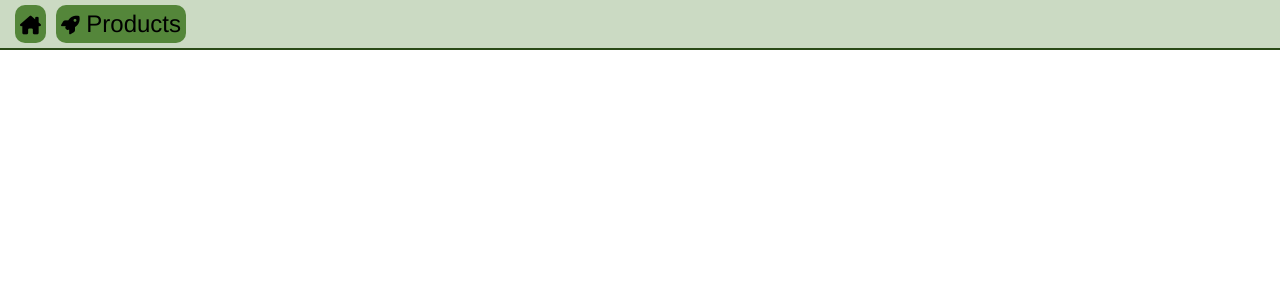
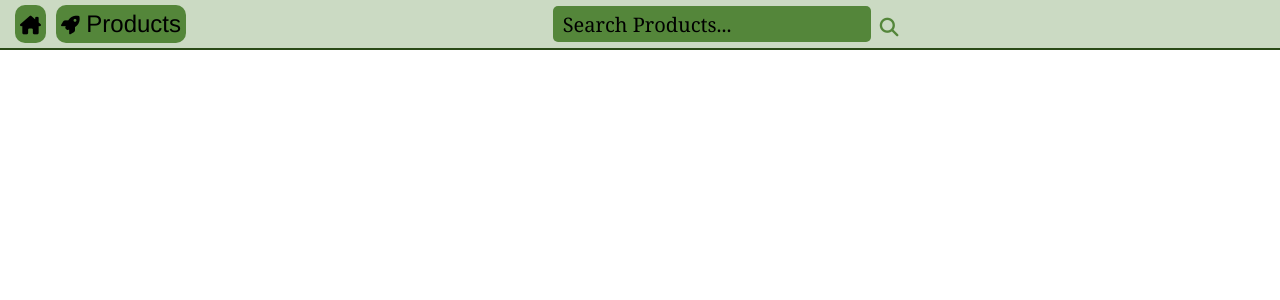
Before and after one commit to suwanshree/cosmic-hunt, a React (Create React App) app in the folder frontend/: page /products in a window 1280 px wide. Shown: the top 300 px of the page. Built offline with nearby package versions, Linux system fonts and the light colour scheme; no server answers.

Commit message:
Search bar and context added

```diff
--- a/frontend/src/components/Navigation/Navigation.css
+++ b/frontend/src/components/Navigation/Navigation.css
@@ -451,3 +451,90 @@ h1 {
     transform: scale(0.8);
   }
 }
+
+.search-bar {
+  display: flex;
+  flex-direction: row;
+  width: 500px;
+  justify-content: center;
+  border-radius: 3px;
+}
+
+.search-input {
+  display: block;
+  border-top-style: hidden;
+  border-right-style: hidden;
+  border-left-style: hidden;
+  border-bottom-style: hidden;
+  background-color: rgb(84, 134, 58);
+  border-radius: 5px;
+  padding: 0 10px;
+  font-size: 20px;
+  font-weight: 200;
+  color: black;
+}
+
+.search-input-textarea {
+  display: block;
+  height: 100px;
+  width: 100%;
+  background-color: rgb(84, 134, 58);
+  border-radius: 3px;
+  font-size: 20px;
+  font-weight: 200;
+  color: black;
+}
+
+.search-input:hover {
+  box-shadow: 0 0 5px rgb(108, 202, 121);
+  -webkit-text-fill-color: black;
+}
+
+.search-input:active {
+  box-shadow: 0 0 5px rgb(108, 202, 121);
+  -webkit-text-fill-color: black;
+}
+
+.search-input:focus {
+  outline: none;
+  box-shadow: 0 0 5px rgb(108, 202, 121);
+  -webkit-text-fill-color: black;
+}
+
+.search-input-text:hover {
+  box-shadow: 0 0 5px rgb(108, 202, 121);
+  -webkit-text-fill-color: black;
+}
+
+.search-submit {
+  position: center;
+  display: inline-block;
+  color: rgb(84, 134, 58);
+  font-size: 25px;
+  text-decoration: none;
+  text-transform: uppercase;
+  overflow: hidden;
+  transition: 0.5s;
+  margin-left: 3px;
+  letter-spacing: 4px;
+  border-radius: 5px;
+}
+
+.search-submit:hover {
+  border-radius: 5px;
+  color: rgb(108, 202, 121);
+  text-shadow: 0 0 5px rgb(108, 202, 121);
+}
+
+::placeholder { /* Chrome, Firefox, Opera, Safari 10.1+ */
+  color: black;
+  opacity: 1; /* Firefox */
+}
+
+:-ms-input-placeholder { /* Internet Explorer 10-11 */
+  color: black;
+}
+
+::-ms-input-placeholder { /* Microsoft Edge */
+  color: black;
+}
--- a/frontend/src/components/Navigation/index.js
+++ b/frontend/src/components/Navigation/index.js
@@ -1,15 +1,23 @@
-import React from "react";
-import { NavLink } from "react-router-dom";
+import React, { useContext } from "react";
+import { NavLink, useHistory } from "react-router-dom";
 import { useSelector } from "react-redux";
 import ProfileButton from "./ProfileButton";
 import LoginFormModal from "../LoginFormModal";
 import SignupFormModal from "../SignupFormModal";
 import NewProductFormModal from "../NewProductFormModal";
+import { SearchContext } from "../../context/Search";
 import DemoUser from "../DemoUser";
 import "./Navigation.css";
 
 function Navigation({ isLoaded }) {
   const sessionUser = useSelector((state) => state.session.user);
+  const history = useHistory();
+  const { setCurrentSearch } = useContext(SearchContext);
+
+  const onSearch = async (e) => {
+    e.preventDefault();
+    history.push("/products");
+  };
 
   let sessionLinks;
   if (sessionUser) {
@@ -41,6 +49,17 @@ function Navigation({ isLoaded }) {
               <i className="fa-solid fa-rocket"></i> Products
             </NavLink>
           </div>
+          <form className="search-bar" onSubmit={onSearch}>
+            <input
+              onChange={(e) => setCurrentSearch(e.target.value)}
+              type="text"
+              className="search-input"
+              placeholder="Search Products..."
+            />
+            <button className="search-submit" type="submit">
+              <i className="fa-solid fa-magnifying-glass"></i>
+            </button>
+          </form>
           <div>{isLoaded && sessionLinks}</div>
         </li>
       </ul>
--- /dev/null
+++ b/frontend/src/context/Search.js
@@ -0,0 +1,15 @@
+import { useState, createContext } from 'react';
+
+export const SearchContext = createContext();
+
+export const SearchProvider = props => {
+    const [currentSearch, setCurrentSearch] = useState("");
+
+    return (
+        <SearchContext.Provider
+            value={{ currentSearch, setCurrentSearch }}
+        >
+            {props.children}
+        </SearchContext.Provider>
+    )
+}
--- a/frontend/src/index.js
+++ b/frontend/src/index.js
@@ -5,7 +5,7 @@ import { Provider } from "react-redux";
 import { BrowserRouter } from "react-router-dom";
 import App from "./App";
 import { ModalProvider } from "./context/Modal";
-
+import { SearchProvider } from "./context/Search";
 import configureStore from "./store";
 import { restoreCSRF, csrfFetch } from "./store/csrf";
 import * as sessionActions from "./store/session";
@@ -24,6 +24,7 @@ if (process.env.NODE_ENV !== "production") {
 
 function Root() {
   return (
+    <SearchProvider>
       <Provider store={store}>
         <ModalProvider>
           <BrowserRouter>
@@ -31,6 +32,7 @@ function Root() {
           </BrowserRouter>
         </ModalProvider>
       </Provider>
+    </SearchProvider>
   );
 }
 
```
Lines whose indentation alone changed are shown as unchanged.
